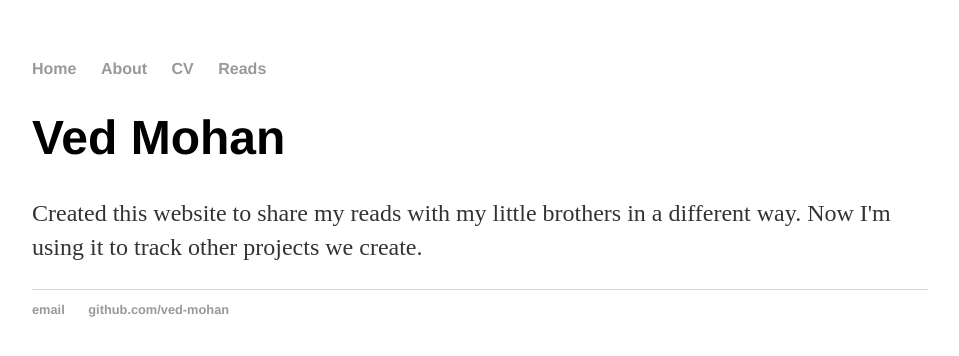
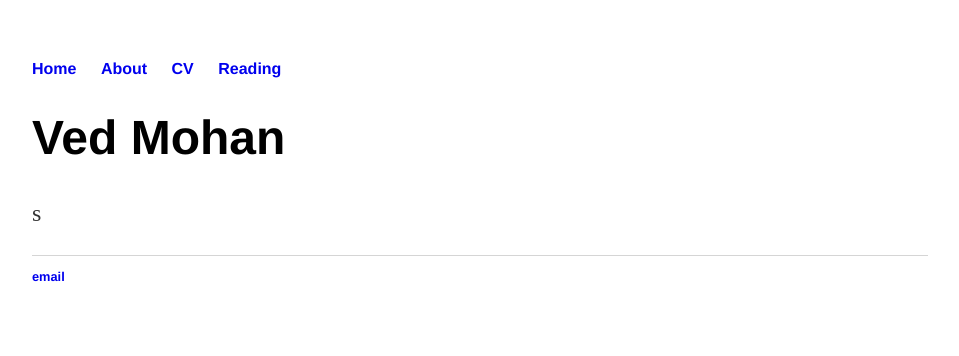
Before and after one commit to ved-mohan/ved-mohan.github.io, a Jekyll site: the page built from index.html, in a window 1280 px wide. Shown: the top 356 px of the page, without its empty margins (160-1119 px from the left). Built offline with Jekyll 4.4.1, drawn with Linux system fonts in a browser that asks for light colours.

Commit message:
Testing updates
Added new resumes, link highlights in main.css, removed a lot of text

```diff
--- a/_layouts/default.html
+++ b/_layouts/default.html
@@ -12,7 +12,7 @@
 		        	<li><a href="/about">About</a></li>
 <!-- 				<li><a href="/reads">Reads</a></li> -->
 	        		<li><a href="/cv">CV</a></li>
-	        		<li><a href="/blog">Reads</a></li>
+	        		<li><a href="/blog">Reading</a></li>
 	    		</ul>
 			</nav>
 			<div class="container">
@@ -23,7 +23,7 @@
 			<footer>
 	    		<ul>
 	        		<li><a href="mailto:vedmohan@gatech.edu">email</a></li>
-	        		<li><a href="https://github.com/ved-mohan">github.com/ved-mohan</a></li>
+	        		<!-- <li><a href="https://github.com/ved-mohan">github.com/ved-mohan</a></li> -->
 				</ul>
 			</footer>
 		</body>
--- a/about/index.html
+++ b/about/index.html
@@ -5,10 +5,10 @@
 
 		<div class="about">
 			<h1>About</h1>
-			<p>Currently studying Industrial Engineering at Georgia Tech</p>
+			<p>Industrial Engineer from Georgia Tech.</p>
 
 
-			<ul class="contacts">
+			<!-- <ul class="contacts">
 				<li><a href="https://www.linkedin.com/in/vedmohan/">linkedin.com/in/vedmohan</a></li>
-				</ul>
+				</ul> -->
 		</div>
--- a/blog/index.html
+++ b/blog/index.html
@@ -1,6 +1,6 @@
 ---
 layout: default
-title: What I've been reading
+title: Reading list
 ---
 	<h1>{{ page.title }}</h1>
 	<ul class="posts">
--- a/css/main.css
+++ b/css/main.css
@@ -14,7 +14,7 @@
 }
 a {
     text-decoration: none;
-    color: #999;
+    color: ##6699CC;
 }
 a:hover {
     text-decoration: underline;
--- a/cv/index.html
+++ b/cv/index.html
@@ -4,8 +4,7 @@
 ---
 
 	<div class="cv">
-		Updated 9/13/20
-		<a href="pdfs/Ved_Mohan_Resume.pdf" class="image fit"><img src="images/marr_pic.jpg" alt=""> Resume </a>
+		<a href="pdfs/Resume_Ved.pdf" class="image fit"><img src="images/marr_pic.jpg" alt=""> Resume </a>
 <!-- 		<a href="#" class="download" title="Download CV as PDF">Download CV</a>
 					<h1>Ved Mohan</h1>
 					<address>
--- a/index.html
+++ b/index.html
@@ -4,5 +4,5 @@
 ---
 <div class="blurb">
 	<h1>Ved Mohan</h1>
-	<p>Created this website to share my reads with my little brothers in a different way. Now I'm using it to track other projects we create.
+	<p>s</p>
 </div><!-- /.blurb -->
```
Also changed, not shown: 3 other files.
